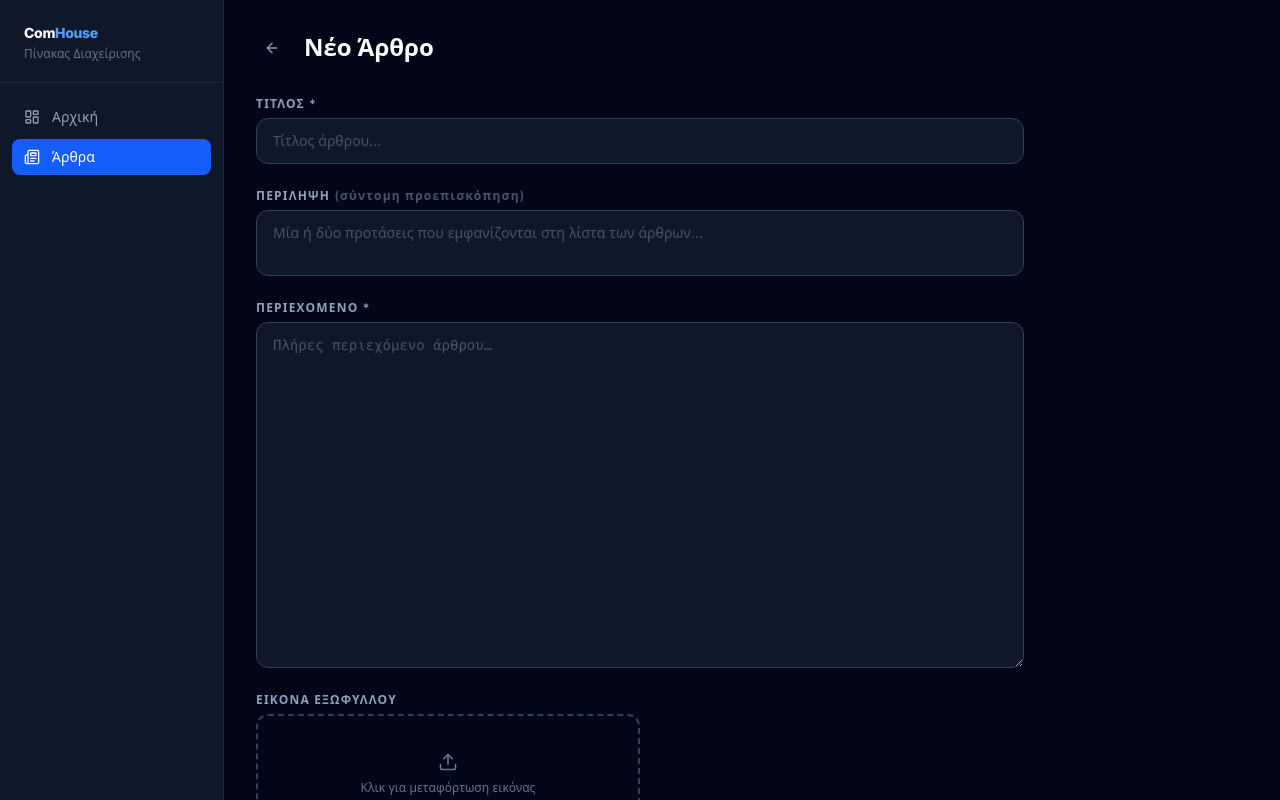
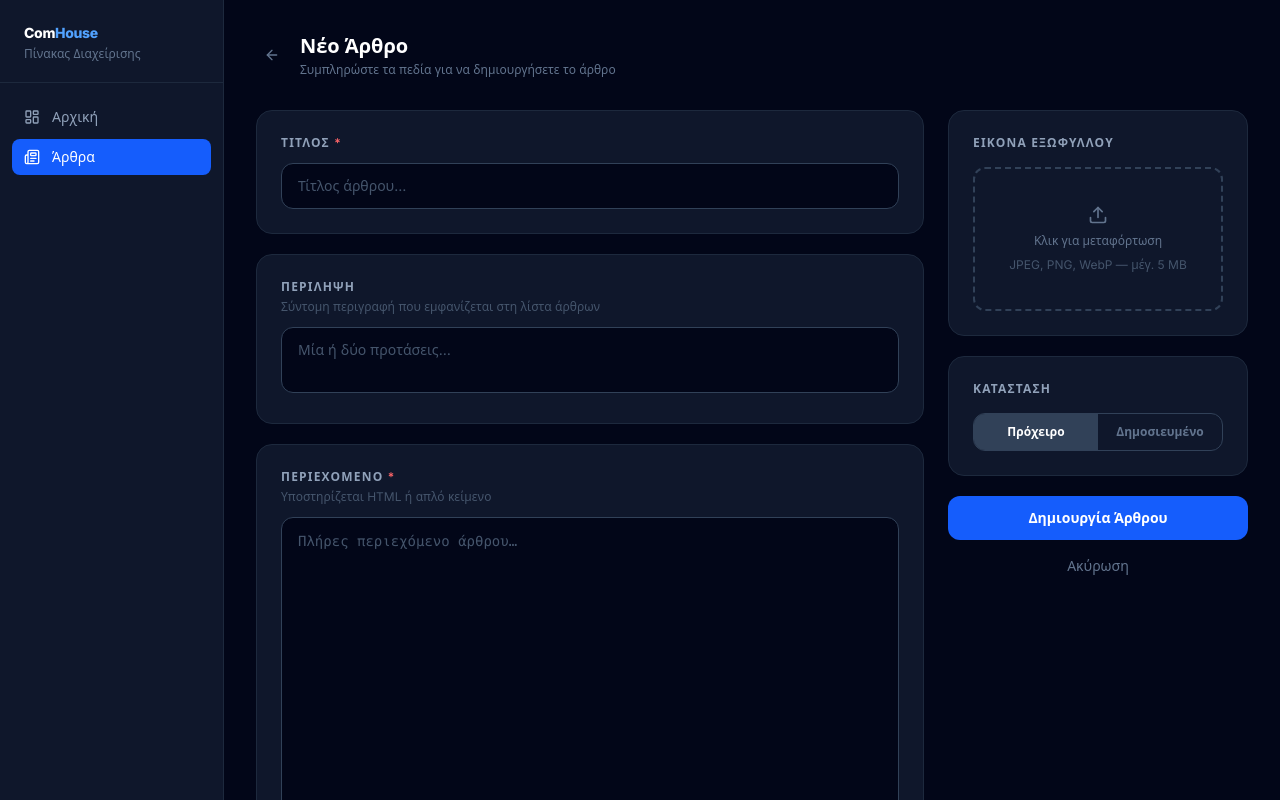
Before and after one commit to nvourlidas/comhouse-react, a React (Vite) app: page /admin/articles/new in a window 1280 px wide. Shown: the top 800 px of the page. Built offline with nearby package versions, Linux system fonts and the light colour scheme; sample sign-in values are in the browser's storage.

Commit message:
Last changes 3/6

```diff
--- /dev/null
+++ b/src/components/home/LatestNewsSection.tsx
@@ -0,0 +1,106 @@
+import { useEffect, useState } from 'react'
+import { Link } from 'react-router-dom'
+import { CalendarDays, ArrowRight } from 'lucide-react'
+import { FadeUp } from '../ScrollReveal'
+import { apiFetch } from '../../lib/api'
+
+interface Article {
+  id: number
+  title: string
+  slug: string
+  excerpt: string | null
+  image: string | null
+  published_at: string
+}
+
+function ArticleCard({ article }: { article: Article }) {
+  return (
+    <Link
+      to={`/news/${article.slug}`}
+      className="group flex flex-col"
+    >
+      <div className="w-8 h-0.5 bg-cyan-400 mb-4 group-hover:w-12 transition-all duration-300" />
+      <p className="flex items-center gap-1.5 text-blue-200 text-xs mb-3">
+        <CalendarDays className="w-3.5 h-3.5 shrink-0" />
+        {new Date(article.published_at).toLocaleDateString('el-GR', {
+          day: 'numeric', month: 'long', year: 'numeric',
+        })}
+      </p>
+      <h3 className="text-white font-bold text-lg leading-snug line-clamp-3 group-hover:text-purple-200 transition-colors duration-200 flex-1 mb-3">
+        {article.title}
+      </h3>
+      {article.excerpt && (
+        <p className="text-blue-200/80 text-sm leading-relaxed line-clamp-2 mb-4">
+          {article.excerpt}
+        </p>
+      )}
+      <span className="inline-flex items-center gap-1 text-cyan-300 text-sm font-semibold group-hover:text-white group-hover:gap-2 transition-all duration-200 mt-auto">
+        Διαβάστε περισσότερα <ArrowRight className="w-3.5 h-3.5" />
+      </span>
+    </Link>
+  )
+}
+
+export default function LatestNewsSection() {
+  const [articles, setArticles] = useState<Article[]>([])
+  const [loading, setLoading] = useState(true)
+
+  useEffect(() => {
+    apiFetch<{ articles: Article[] } | Article[]>('/api/articles.php?limit=3&page=1')
+      .then(data => {
+        const list = Array.isArray(data) ? data : (data.articles ?? [])
+        setArticles(list.slice(0, 3))
+      })
+      .catch(() => {})
+      .finally(() => setLoading(false))
+  }, [])
+
+  if (!loading && articles.length === 0) return null
+
+  return (
+    <section className="py-24 bg-linear-to-br from-blue-900 via-blue-800 to-cyan-700">
+      <div className="max-w-7xl mx-auto px-4 sm:px-6 lg:px-8">
+
+        <FadeUp className="mb-12 flex items-end justify-between gap-4 flex-wrap">
+          <div>
+            <span className="text-cyan-300 font-bold text-xs uppercase tracking-[0.2em]">
+              Νέα
+            </span>
+            <h2 className="mt-2 text-3xl sm:text-4xl font-extrabold text-white leading-tight">
+              Τελευταία Άρθρα
+            </h2>
+          </div>
+          <Link
+            to="/news"
+            className="inline-flex items-center gap-1.5 text-cyan-300 font-semibold text-sm hover:text-white hover:gap-2.5 transition-all duration-200"
+          >
+            Όλα τα νέα <ArrowRight className="w-4 h-4" />
+          </Link>
+        </FadeUp>
+
+        {loading ? (
+          <div className="grid grid-cols-1 sm:grid-cols-2 lg:grid-cols-3 gap-12 animate-pulse">
+            {[...Array(3)].map((_, i) => (
+              <div key={i} className="space-y-3">
+                <div className="h-0.5 w-8 bg-slate-200 rounded" />
+                <div className="h-3 bg-slate-200 rounded w-28" />
+                <div className="h-5 bg-slate-200 rounded w-3/4" />
+                <div className="h-3 bg-slate-200 rounded w-full" />
+                <div className="h-3 bg-slate-200 rounded w-2/3" />
+              </div>
+            ))}
+          </div>
+        ) : (
+          <div className="grid grid-cols-1 sm:grid-cols-2 lg:grid-cols-3 divide-y sm:divide-y-0 sm:divide-x divide-blue-700 gap-0">
+            {articles.map((article, i) => (
+              <FadeUp key={article.id} className={i > 0 ? 'pt-8 sm:pt-0 sm:pl-12' : ''}>
+                <ArticleCard article={article} />
+              </FadeUp>
+            ))}
+          </div>
+        )}
+
+      </div>
+    </section>
+  )
+}
--- a/src/pages/HomePage.tsx
+++ b/src/pages/HomePage.tsx
@@ -2,6 +2,7 @@ import SEO from '../components/SEO'
 import Hero from '../components/home/Hero'
 import AboutSection from '../components/home/AboutSection'
 import ServicesSection from '../components/home/ServicesSection'
+import LatestNewsSection from '../components/home/LatestNewsSection'
 import PartnersSection from '../components/home/PartnersSection'
 import CtaSection from '../components/home/CtaSection'
 
@@ -15,6 +16,7 @@ export default function HomePage() {
       <Hero />
       <AboutSection />
       <ServicesSection />
+      <LatestNewsSection />
       <PartnersSection />
       <CtaSection />
     </>
--- a/src/pages/admin/ArticleEditorPage.tsx
+++ b/src/pages/admin/ArticleEditorPage.tsx
@@ -119,73 +119,93 @@ export default function ArticleEditorPage() {
 
   return (
     <AdminLayout>
+
       {/* Header */}
-      <div className="flex items-center gap-4 mb-8">
+      <div className="flex items-center gap-3 mb-8">
         <button
           onClick={() => navigate('/admin/articles')}
-          className="p-2 text-slate-400 hover:text-white hover:bg-slate-800 rounded-lg transition-colors"
+          className="p-2 text-slate-500 hover:text-white hover:bg-slate-800 rounded-lg transition-colors"
         >
           <ArrowLeft className="w-4 h-4" />
         </button>
         <div>
-          <h1 className="text-white text-2xl font-bold">
+          <h1 className="text-white text-xl font-bold">
             {isEdit ? 'Επεξεργασία Άρθρου' : 'Νέο Άρθρο'}
           </h1>
+          <p className="text-slate-500 text-xs mt-0.5">
+            {isEdit ? 'Τροποποιήστε τα πεδία και αποθηκεύστε' : 'Συμπληρώστε τα πεδία για να δημιουργήσετε το άρθρο'}
+          </p>
         </div>
       </div>
 
-      <form onSubmit={handleSubmit} className="flex flex-col gap-6 max-w-3xl">
+      <form onSubmit={handleSubmit} className="grid grid-cols-1 xl:grid-cols-[1fr_300px] gap-6 items-start">
+
+        {/* ── Left: main content ─────────────────────────────── */}
+        <div className="flex flex-col gap-5">
 
           {/* Title */}
-        <div className="flex flex-col gap-1.5">
-          <label className="text-slate-400 text-xs font-semibold uppercase tracking-widest">Τίτλος *</label>
+          <div className="bg-slate-900 border border-slate-800 rounded-2xl p-6">
+            <label className="block text-slate-400 text-xs font-semibold uppercase tracking-widest mb-3">
+              Τίτλος <span className="text-red-400">*</span>
+            </label>
             <input
               type="text"
               value={form.title}
               onChange={set('title')}
               required
               placeholder="Τίτλος άρθρου…"
-            className="bg-slate-900 border border-slate-700 rounded-xl px-4 py-3 text-white text-sm placeholder-slate-600 focus:outline-none focus:border-blue-500 focus:ring-2 focus:ring-blue-500/20 transition-all"
+              className="w-full bg-slate-950 border border-slate-700 rounded-xl px-4 py-3 text-white text-sm placeholder-slate-600 focus:outline-none focus:border-blue-500 focus:ring-2 focus:ring-blue-500/20 transition-all"
             />
           </div>
 
           {/* Excerpt */}
-        <div className="flex flex-col gap-1.5">
-          <label className="text-slate-400 text-xs font-semibold uppercase tracking-widest">
-            Περίληψη <span className="normal-case text-slate-600">(σύντομη προεπισκόπηση)</span>
+          <div className="bg-slate-900 border border-slate-800 rounded-2xl p-6">
+            <label className="block text-slate-400 text-xs font-semibold uppercase tracking-widest mb-1">
+              Περίληψη
             </label>
+            <p className="text-slate-600 text-xs mb-3">Σύντομη περιγραφή που εμφανίζεται στη λίστα άρθρων</p>
             <textarea
               value={form.excerpt}
               onChange={set('excerpt')}
               rows={2}
-            placeholder="Μία ή δύο προτάσεις που εμφανίζονται στη λίστα των άρθρων…"
-            className="bg-slate-900 border border-slate-700 rounded-xl px-4 py-3 text-white text-sm placeholder-slate-600 focus:outline-none focus:border-blue-500 focus:ring-2 focus:ring-blue-500/20 transition-all resize-none"
+              placeholder="Μία ή δύο προτάσεις…"
+              className="w-full bg-slate-950 border border-slate-700 rounded-xl px-4 py-3 text-white text-sm placeholder-slate-600 focus:outline-none focus:border-blue-500 focus:ring-2 focus:ring-blue-500/20 transition-all resize-none"
             />
           </div>
 
           {/* Content */}
-        <div className="flex flex-col gap-1.5">
-          <label className="text-slate-400 text-xs font-semibold uppercase tracking-widest">Περιεχόμενο *</label>
+          <div className="bg-slate-900 border border-slate-800 rounded-2xl p-6">
+            <label className="block text-slate-400 text-xs font-semibold uppercase tracking-widest mb-1">
+              Περιεχόμενο <span className="text-red-400">*</span>
+            </label>
+            <p className="text-slate-600 text-xs mb-3">Υποστηρίζεται HTML ή απλό κείμενο</p>
             <textarea
               value={form.content}
               onChange={set('content')}
               required
-            rows={16}
+              rows={20}
               placeholder="Πλήρες περιεχόμενο άρθρου…"
-            className="bg-slate-900 border border-slate-700 rounded-xl px-4 py-3 text-white text-sm placeholder-slate-600 focus:outline-none focus:border-blue-500 focus:ring-2 focus:ring-blue-500/20 transition-all resize-y font-mono"
+              className="w-full bg-slate-950 border border-slate-700 rounded-xl px-4 py-3 text-white text-sm placeholder-slate-600 focus:outline-none focus:border-blue-500 focus:ring-2 focus:ring-blue-500/20 transition-all resize-y font-mono leading-relaxed"
             />
           </div>
 
+        </div>
+
+        {/* ── Right: sidebar ─────────────────────────────────── */}
+        <div className="flex flex-col gap-5">
+
           {/* Image */}
-        <div className="flex flex-col gap-1.5">
-          <label className="text-slate-400 text-xs font-semibold uppercase tracking-widest">Εικόνα Εξωφύλλου</label>
+          <div className="bg-slate-900 border border-slate-800 rounded-2xl p-6">
+            <label className="block text-slate-400 text-xs font-semibold uppercase tracking-widest mb-4">
+              Εικόνα Εξωφύλλου
+            </label>
 
             {imagePreview ? (
-            <div className="relative w-full max-w-sm">
+              <div className="relative">
                 <img
                   src={imagePreview}
                   alt="Cover"
-                className="w-full h-48 object-cover rounded-xl border border-slate-700"
+                  className="w-full h-44 object-cover rounded-xl border border-slate-700"
                 />
                 <button
                   type="button"
@@ -200,12 +220,12 @@ export default function ArticleEditorPage() {
                 type="button"
                 onClick={() => fileRef.current?.click()}
                 disabled={uploading}
-              className="flex flex-col items-center justify-center gap-2 w-full max-w-sm h-36 border-2 border-dashed border-slate-700 hover:border-blue-500 rounded-xl text-slate-500 hover:text-blue-400 transition-colors disabled:opacity-50"
+                className="flex flex-col items-center justify-center gap-2 w-full h-36 border-2 border-dashed border-slate-700 hover:border-blue-500 rounded-xl text-slate-500 hover:text-blue-400 transition-colors disabled:opacity-50"
               >
                 {uploading
                   ? <Loader2 className="w-5 h-5 animate-spin" />
                   : <Upload className="w-5 h-5" />}
-              <span className="text-xs">{uploading ? 'Μεταφόρτωση…' : 'Κλικ για μεταφόρτωση εικόνας'}</span>
+                <span className="text-xs font-medium">{uploading ? 'Μεταφόρτωση…' : 'Κλικ για μεταφόρτωση'}</span>
                 <span className="text-xs text-slate-600">JPEG, PNG, WebP — μέγ. 5 MB</span>
               </button>
             )}
@@ -220,18 +240,31 @@ export default function ArticleEditorPage() {
           </div>
 
           {/* Status */}
-        <div className="flex flex-col gap-1.5">
-          <label className="text-slate-400 text-xs font-semibold uppercase tracking-widest">Κατάσταση</label>
-          <select
-            value={form.status}
-            onChange={set('status')}
-            className="bg-slate-900 border border-slate-700 rounded-xl px-4 py-3 text-white text-sm focus:outline-none focus:border-blue-500 focus:ring-2 focus:ring-blue-500/20 transition-all w-48"
+          <div className="bg-slate-900 border border-slate-800 rounded-2xl p-6">
+            <label className="block text-slate-400 text-xs font-semibold uppercase tracking-widest mb-4">
+              Κατάσταση
+            </label>
+            <div className="flex rounded-xl overflow-hidden border border-slate-700">
+              {(['draft', 'published'] as const).map(s => (
+                <button
+                  key={s}
+                  type="button"
+                  onClick={() => setForm(prev => ({ ...prev, status: s }))}
+                  className={`flex-1 py-2.5 text-xs font-semibold transition-colors ${
+                    form.status === s
+                      ? s === 'published'
+                        ? 'bg-green-600 text-white'
+                        : 'bg-slate-700 text-white'
+                      : 'text-slate-500 hover:text-slate-300'
+                  }`}
                 >
-            <option value="draft">Πρόχειρο</option>
-            <option value="published">Δημοσιευμένο</option>
-          </select>
+                  {s === 'draft' ? 'Πρόχειρο' : 'Δημοσιευμένο'}
+                </button>
+              ))}
+            </div>
           </div>
 
+          {/* Error */}
           {error && (
             <p className="text-red-400 text-sm bg-red-500/10 border border-red-500/20 rounded-xl px-4 py-3">
               {error}
@@ -239,11 +272,11 @@ export default function ArticleEditorPage() {
           )}
 
           {/* Actions */}
-        <div className="flex items-center gap-3 pt-2">
+          <div className="flex flex-col gap-2">
             <button
               type="submit"
               disabled={saving}
-            className="flex items-center gap-2 bg-blue-600 hover:bg-blue-500 disabled:opacity-50 text-white font-semibold text-sm px-6 py-3 rounded-xl transition-colors"
+              className="flex items-center justify-center gap-2 w-full bg-blue-600 hover:bg-blue-500 disabled:opacity-50 text-white font-semibold text-sm px-6 py-3 rounded-xl transition-colors"
             >
               {saving && <Loader2 className="w-4 h-4 animate-spin" />}
               {saving ? 'Αποθήκευση…' : isEdit ? 'Αποθήκευση Αλλαγών' : 'Δημιουργία Άρθρου'}
@@ -251,10 +284,12 @@ export default function ArticleEditorPage() {
             <button
               type="button"
               onClick={() => navigate('/admin/articles')}
-            className="text-slate-400 hover:text-white text-sm font-medium transition-colors"
+              className="w-full text-slate-500 hover:text-white text-sm font-medium py-2 transition-colors"
             >
               Ακύρωση
             </button>
+          </div>
+
         </div>
 
       </form>
```
Also changed, not shown: src/pages/NewsArticlePage.tsx (+4 -4 lines), src/pages/NewsPage.tsx (+117 -34 lines), .claude/settings.local.json, 1 other file (tests, documents, lock files or other folders). Lines whose indentation alone changed are shown as unchanged.
